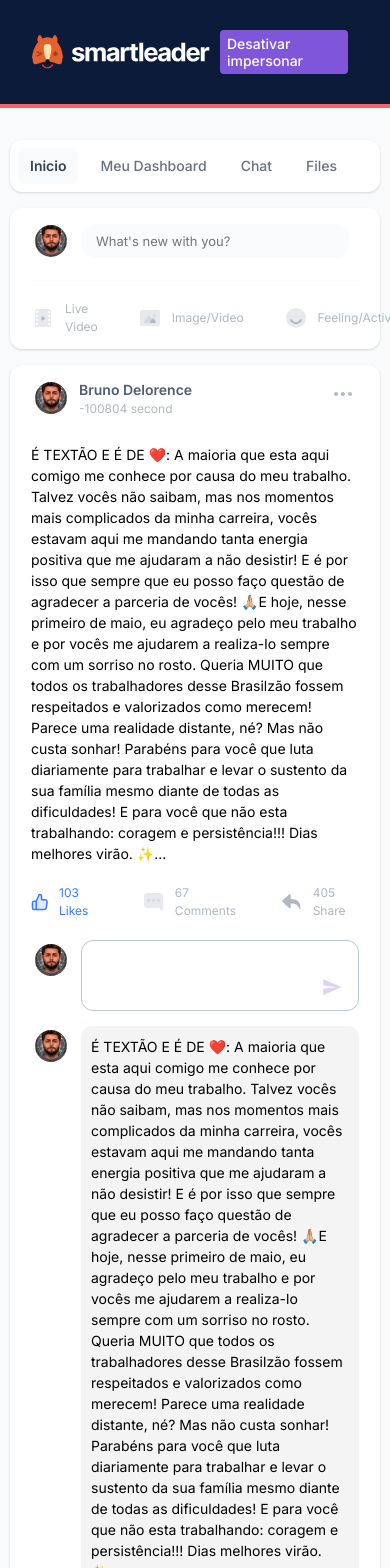
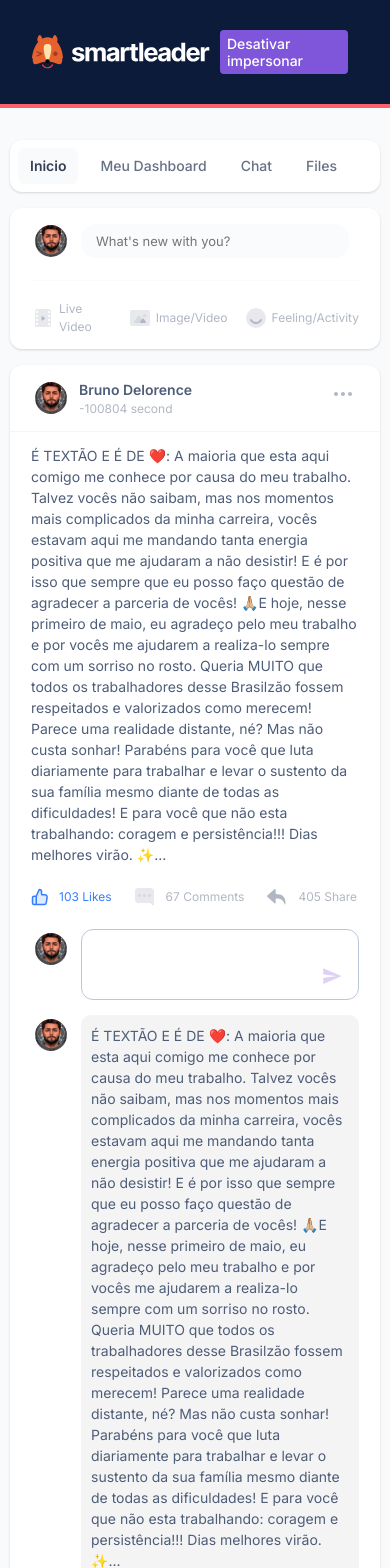
Before and after one commit to Neferson/smartleader-test, a Vue app: page / in a window 390 px wide. Shown: the top 1568 px of the page. Built offline with nearby package versions, Linux system fonts and the light colour scheme.

Commit message:
Finalização do desenvolvimento do dark mode

```diff
--- a/package.json
+++ b/package.json
@@ -4,7 +4,7 @@
   "version": "0.0.0",
   "type": "module",
   "scripts": {
-    "dev": "vite",
+    "dev": "vite --host",
     "build": "vite build",
     "preview": "vite preview"
   },
--- a/src/App.vue
+++ b/src/App.vue
@@ -216,9 +216,9 @@ ul.content-card-menu {
     }
 
     a.active {
-      background: #F9FAFB;
+      background: var(--content-card-menu-active-background);
       font-weight: 600;
-      color: #344054;
+      color: var(--content-card-menu-active-color);
     }
   }
 }
@@ -251,7 +251,7 @@ ul.content-card-menu {
 }
 
 ul.post-type-menu {
-  border-top: solid 1px #FAFBFC;
+  border-top: solid 1px var(--post-type-border);
   margin-top: 19px;
   padding-top: 19px;
   display: flex;
@@ -263,12 +263,20 @@ ul.post-type-menu {
     display: flex;
     gap: 10px;
     font-size: 12px;
-    color: #B0B7C3;
+    color: var(--action-link-color);
     align-items: center;
   }
 }
 
 @media screen and (min-width: 100px) and (max-width: 768px) {
+
+  ul.post-type-menu {
+    gap: 16px;
+    li {
+      gap: 4px;
+    }
+  }
+
   .content-wrapper {
     display: block;
     gap: 22px;
--- a/src/assets/scss/_card.scss
+++ b/src/assets/scss/_card.scss
@@ -6,10 +6,11 @@
 
   .default{
     padding: 13px 21px;
+    color: var(--text-color);
   }
 
   .header {
-    border-bottom: 1px solid var(--card-border-color);
+    border-bottom: 1px solid var(--card-header-border);
     display: flex;
     justify-content: space-between;
     padding: 13px 21px;
--- a/src/assets/scss/_color_vars.scss
+++ b/src/assets/scss/_color_vars.scss
@@ -1,8 +1,27 @@
 :root {
+  --text-color: #4E5D78;
+  --text-color-grey: #475467;
   --page-background: #F9FAFB;
   --card-background: #fff;
+
+  --card-header-border: #F2F6FA;
   --content-card-menu-background: #fff;
   --content-card-menu-hover-background: #F9FAFB;
   --content-card-menu-color: #667085;
   --content-card-menu-hover-color: #344054;
+  --content-card-menu-active-background: #F9FAFB;
+  --content-card-menu-active-color: #344054;
+
+  --input-background: #FAFBFC;
+  --input-color: #B0B7C3;
+
+  --post-type-border: #FAFBFC;
+
+  --action-link-color: #B0B7C3;
+  --comment-border: #BAC7DB;
+
+  --comment-text: #434E6C;
+  --comment-item-background: #f4f4f4;
+
+  --survey-title: #101828;
 }
--- a/src/assets/scss/main.scss
+++ b/src/assets/scss/main.scss
@@ -54,12 +54,31 @@ body {
 
 @media screen and (prefers-color-scheme: dark) {
   :root {
+    --text-color: #fff;
+    --text-color-grey: #98A2B3;
     --page-background: #1E1E1E;
     --card-background: #363636;
 
+    --card-header-border: #475467;
     --content-card-menu-background: #363636;
-    --content-card-menu-hover-background: #0D1B3A;
+    --content-card-menu-hover-background: #fff;
     --content-card-menu-color: #667085;
     --content-card-menu-hover-color: #fff;
+    --content-card-menu-active-background: #0D1B3A;
+    --content-card-menu-active-color: #fff;
+
+    --input-background: #101828;
+    --input-color: #B0B7C3;
+
+    --post-type-border: #475467;
+
+    --action-link-color: #fff;
+
+    --comment-border: #BAC7DB;
+    --comment-text: #FFFFFF;
+
+    --comment-item-background: #0D1B3A;
+
+    --survey-title: #fff;
   }
 }
--- a/src/common/components/Inputcomponent.vue
+++ b/src/common/components/Inputcomponent.vue
@@ -66,8 +66,8 @@ export default {
     width: 100%;
     max-width: 100%;
     border-radius: 15px;
-    background: #FAFBFC;
-    color: #B0B7C3;
+    background: var(--input-background);
+    color: var(--input-color);
     height: 34px;
     border: none;
     padding-left: 15px;
--- a/src/components/BacklogComponent.vue
+++ b/src/components/BacklogComponent.vue
@@ -94,7 +94,7 @@ export default {
   p.title-header {
     font-weight: 600;
     font-size: 16px !important;
-    color: #4E5D78;
+    color: var(--text-color);
     display: flex;
     align-items: center;
     gap: 10px;
@@ -111,12 +111,12 @@ export default {
 
   .custom-timeline {
     p.title {
-      color: #344054;
+      color: var(--text-color);
       font-weight: 500;
 
       small {
         font-size: 12px;
-        color: #475467;
+        color: var(--text-color-grey);
       }
     }
 
--- a/src/components/PostComponent.vue
+++ b/src/components/PostComponent.vue
@@ -158,13 +158,12 @@ export default {
       span {
         font-weight: 400;
         font-size: 12px;
-        color: #B0B7C3;
+        color: var(--action-link-color);
       }
 
       &:first-child {
         span {
           color: #377DFF;
-
         }
       }
     }
@@ -180,7 +179,7 @@ export default {
     align-items: flex-start;
 
     .comment {
-      border: 1px solid #BAC7DB;
+      border: 1px solid var(--comment-border);
       border-radius: 12px;
       padding: 10px 10px 0 10px;
       width: 100%;
@@ -194,6 +193,7 @@ export default {
         background: transparent;
         overflow: hidden;
         resize: none;
+        color: var(--comment-text);
 
         &:focus {
           outline: none;
@@ -222,11 +222,19 @@ export default {
     align-items: flex-start;
     margin-top: 15px;
     .comment {
-      background: #f4f4f4;
+      background: var(--comment-item-background);
       display: block;
       padding: 10px;
       border-radius: 10px;
+      color: var(--text-color);
+    }
+  }
+}
 
+@media screen and (min-width: 100px) and (max-width: 768px) {
+  .wrapper-action {
+    ul {
+      gap: 20px;
     }
   }
 }
--- a/src/components/SurveyComponent.vue
+++ b/src/components/SurveyComponent.vue
@@ -105,7 +105,7 @@ export default {
 
 .survey-wrapper {
   .title {
-    color: #101828;
+    color: var(--survey-title);
     font-style: normal;
     font-weight: 600;
     font-size: 14px;
@@ -179,7 +179,7 @@ export default {
         }
 
         .title {
-          color: #4E5D78;
+          color: var(--text-color);
           margin-bottom: 2px;
         }
 
```
